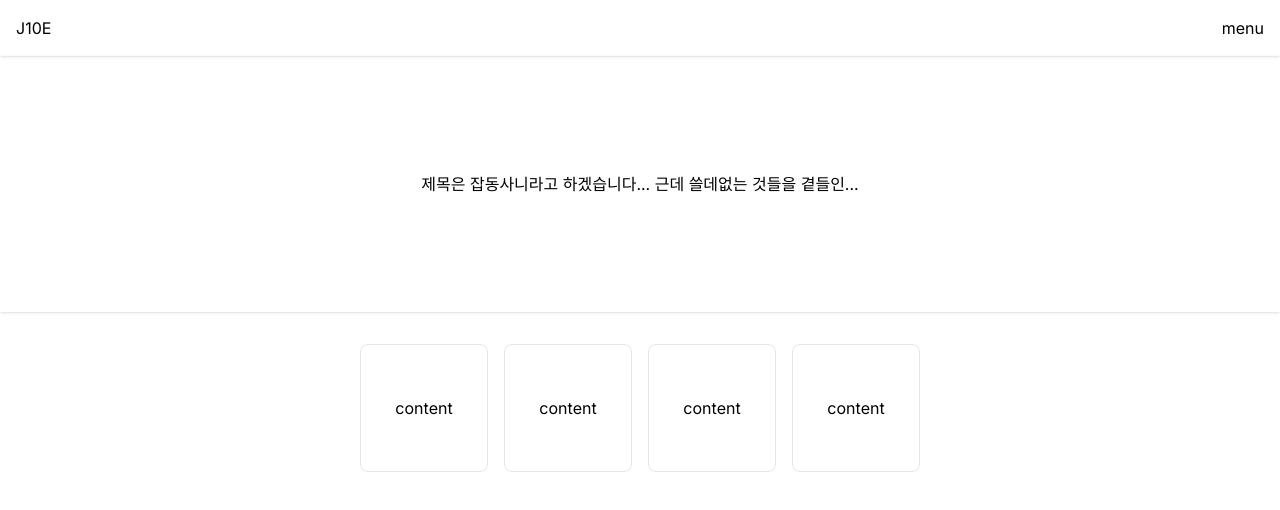
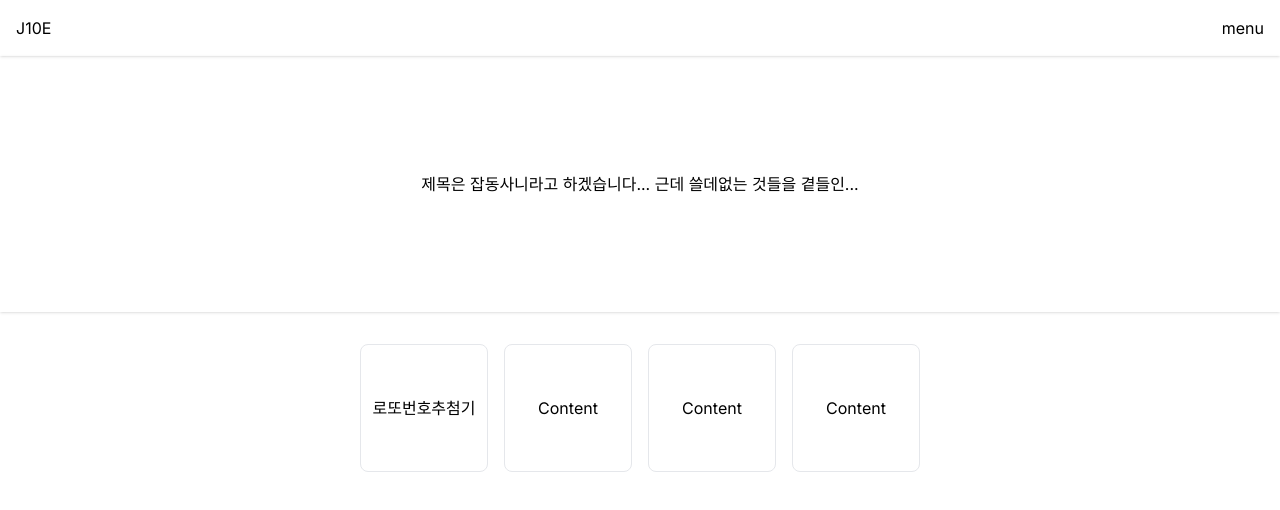
Before and after one commit to ruokic/jobdongsanee, a Next.js app: page / in a window 1280 px wide. Shown: the top 510 px of the page. Built offline with nearby package versions, Linux system fonts and the light colour scheme.

Commit message:
[feature] add Lottery page layout
- modify `app/ui/home/ContentBox.tsx`
- add page `app/lottery`

```diff
--- a/app/layout.tsx
+++ b/app/layout.tsx
@@ -20,7 +20,7 @@ export default function RootLayout({
     <html lang='ko'>
       <body className={inter.className}>
         <Header />
-        {children}
+        <main className='flex flex-col gap-4 items-center'>{children}</main>
       </body>
     </html>
   );
--- /dev/null
+++ b/app/lottery/layout.tsx
@@ -0,0 +1,12 @@
+export const metadata: Metadata = {
+  title: '::: 로또번호 추첨기 :::',
+  description: '뭐가 필요할지 몰라서 다 준비해봤어, 니가 원하는 것은 빼고',
+};
+
+export default function LotteryLayout({
+  children,
+}: Readonly<{
+  children: React.ReactNode;
+}>) {
+  return <>{children}</>;
+}
--- /dev/null
+++ b/app/lottery/page.tsx
@@ -0,0 +1,3 @@
+export default function Lottery() {
+  return <div>Lottery</div>;
+}
--- a/app/page.tsx
+++ b/app/page.tsx
@@ -3,14 +3,14 @@ import Banner from './ui/home/Banner';
 
 export default function Home() {
   return (
-    <main className='flex flex-col gap-4'>
+    <>
       <Banner />
       <div className='p-4 flex flex-wrap gap-4 justify-center'>
-        <ContentBox />
-        <ContentBox />
-        <ContentBox />
-        <ContentBox />
+        <ContentBox title={'로또번호추첨기'} url={'/lottery'} />
+        <ContentBox title={'Content'} url={'/'} />
+        <ContentBox title={'Content'} url={'/'} />
+        <ContentBox title={'Content'} url={'/'} />
       </div>
-    </main>
+    </>
   );
 }
--- a/app/ui/home/ContentBox.tsx
+++ b/app/ui/home/ContentBox.tsx
@@ -1,7 +1,20 @@
-export default function ContentBox() {
+'use client';
+
+import { useRouter } from 'next/navigation';
+
+interface IContentBox {
+  title: string;
+  url: string;
+}
+
+export default function ContentBox({ title, url }: IContentBox) {
+  const router = useRouter();
   return (
-    <button className='h-32 w-32 flex flex-col justify-center items-center border rounded-lg active:bg-neutral-100'>
-      content
+    <button
+      className='h-32 w-32 flex flex-col justify-center items-center border rounded-lg active:bg-neutral-100'
+      onClick={() => router.push(url)}
+    >
+      {title}
     </button>
   );
 }
```
